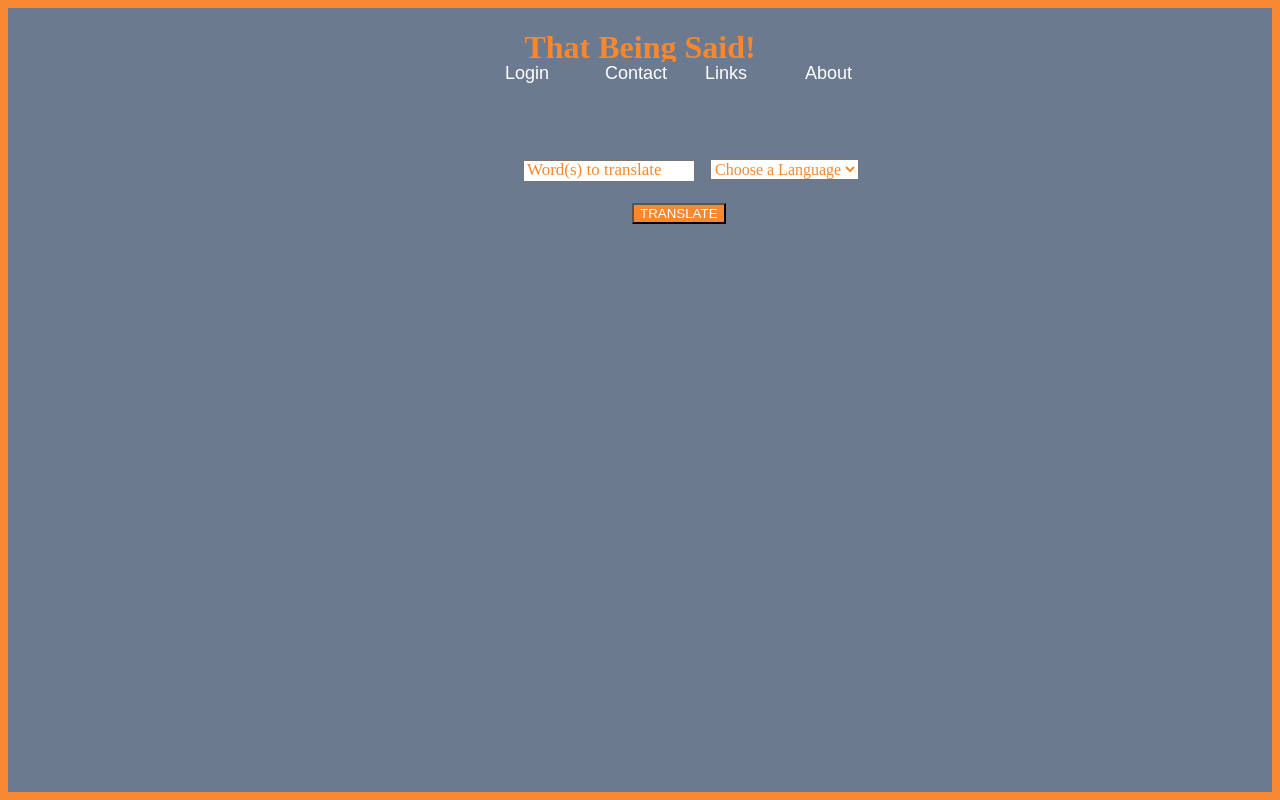
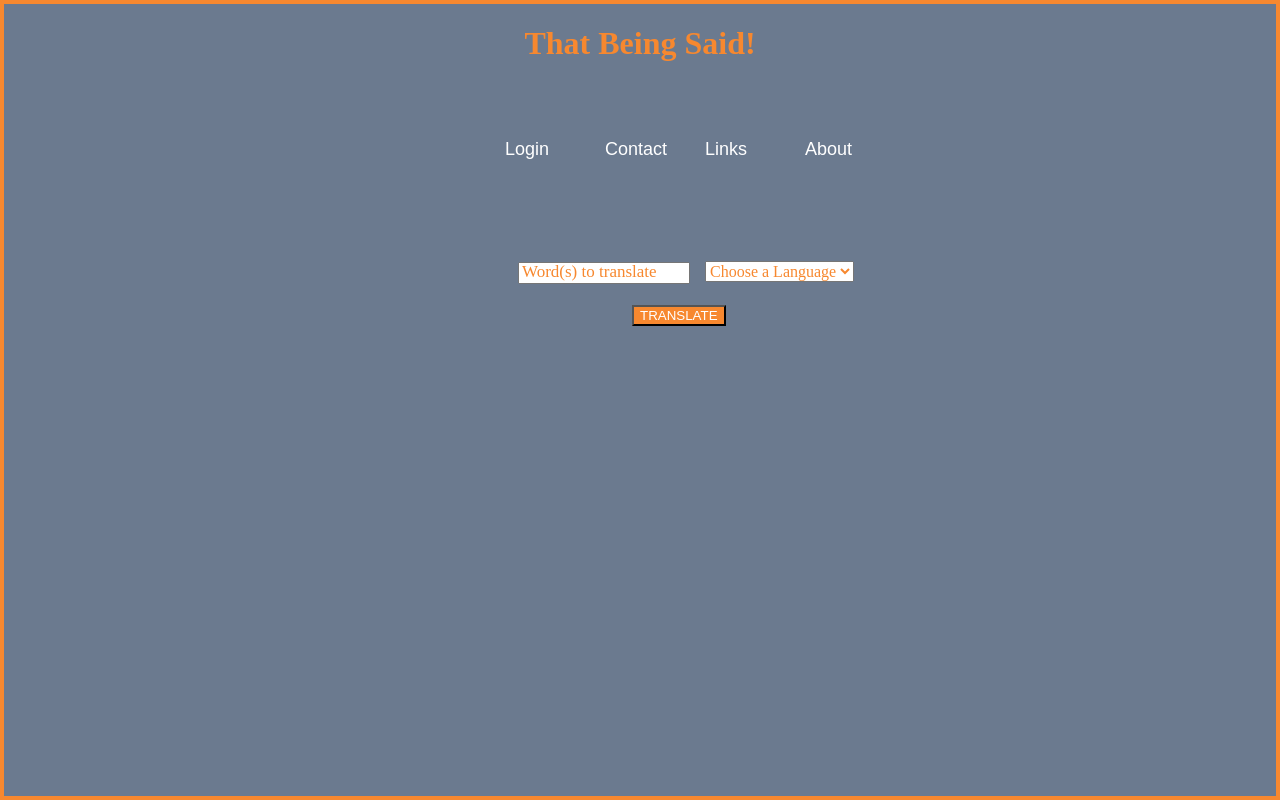
Before and after one commit to glenbuck503/That-Being-Said, a React (Create React App) app: page / in a window 1280 px wide. Built offline with nearby package versions, Linux system fonts and the light colour scheme; no server answers.

Commit message:
add more css

```diff
--- a/src/App.css
+++ b/src/App.css
@@ -54,9 +54,10 @@ img {
   margin-left : 500px;
   position :absolute;
   color: white;
-  padding-right: 310px;
+  padding-right: 300px;
   font-size: 24px;
-  text-shadow: 1px 1px #ffc400;
+  text-shadow: 1px 1px #F7882F;
+  margin-top: 80px;
 
 
  }
@@ -75,6 +76,8 @@ img {
    font-family:cursive;
    color:#F7882F;
    margin: 15px;
+   /* font-size: 18px; */
+   margin-left: 10px;
 
  }
 
@@ -100,12 +103,12 @@ img {
   /* display:inline-block; */
   color:white;
   margin-left:-9px;
-  margin-bottom:60px;
+  margin-top:50px;
   background-color:#6B7A8F;
   font-size:18px;
   border:30px;
   padding-right:103px;
-  width: 20%;
+  width: 10%;
 
 }
 
@@ -121,7 +124,7 @@ img {
   text-align: center;
   margin-left:-20px;
   margin-top:110px;
-  font-size: 40px;
+  font-size: 36px;
 
 }
 
@@ -130,6 +133,7 @@ select {
   font-family:cursive;
   color:#F7882F;
   font-size: 16px;
+  margin-top: 100px;
 }
 
 
@@ -137,10 +141,10 @@ select {
   position: fixed;
   top: 0;
   left: 0;
-  border: 8px solid #F7882F;
+  border: 4px solid #F7882F;
   width: 100%;
   height: 100%;
   margin: 0;
-  padding: 0;
+  padding: -5px;
   box-sizing: border-box;
 }
```
